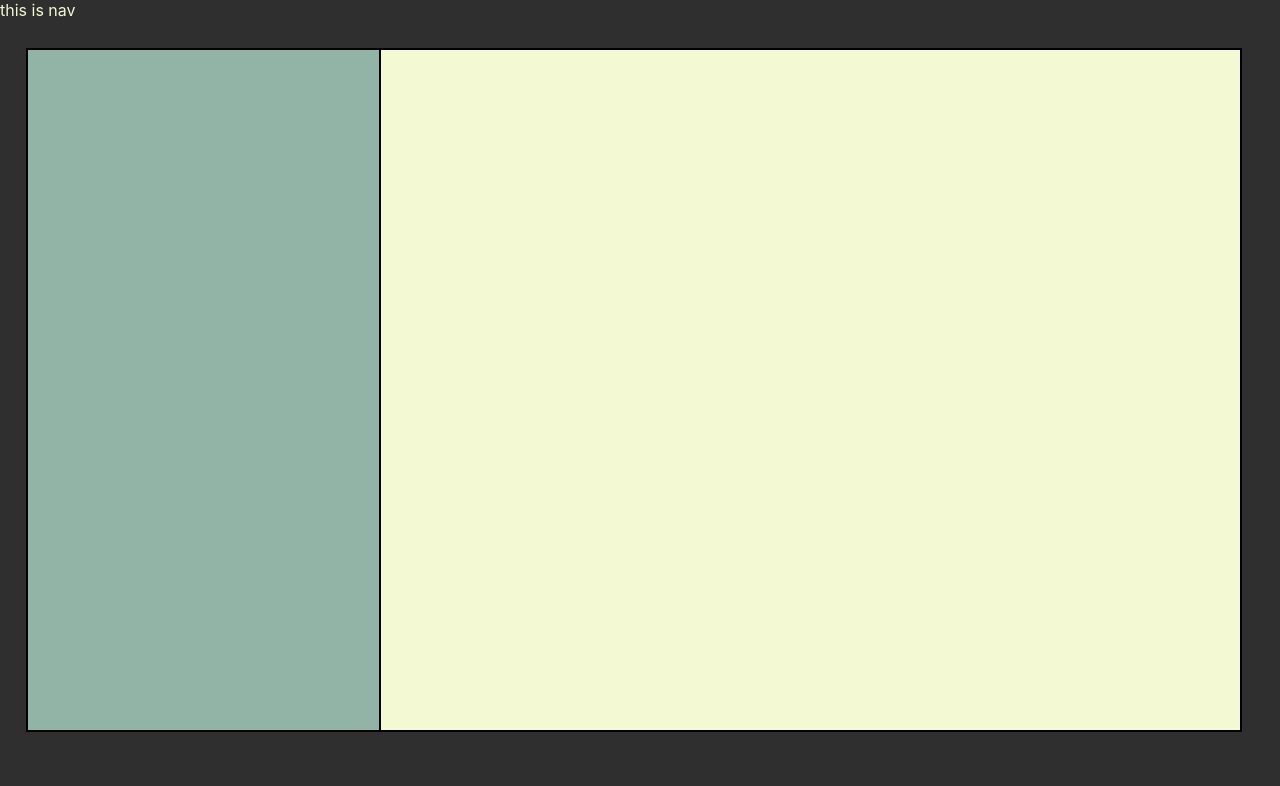
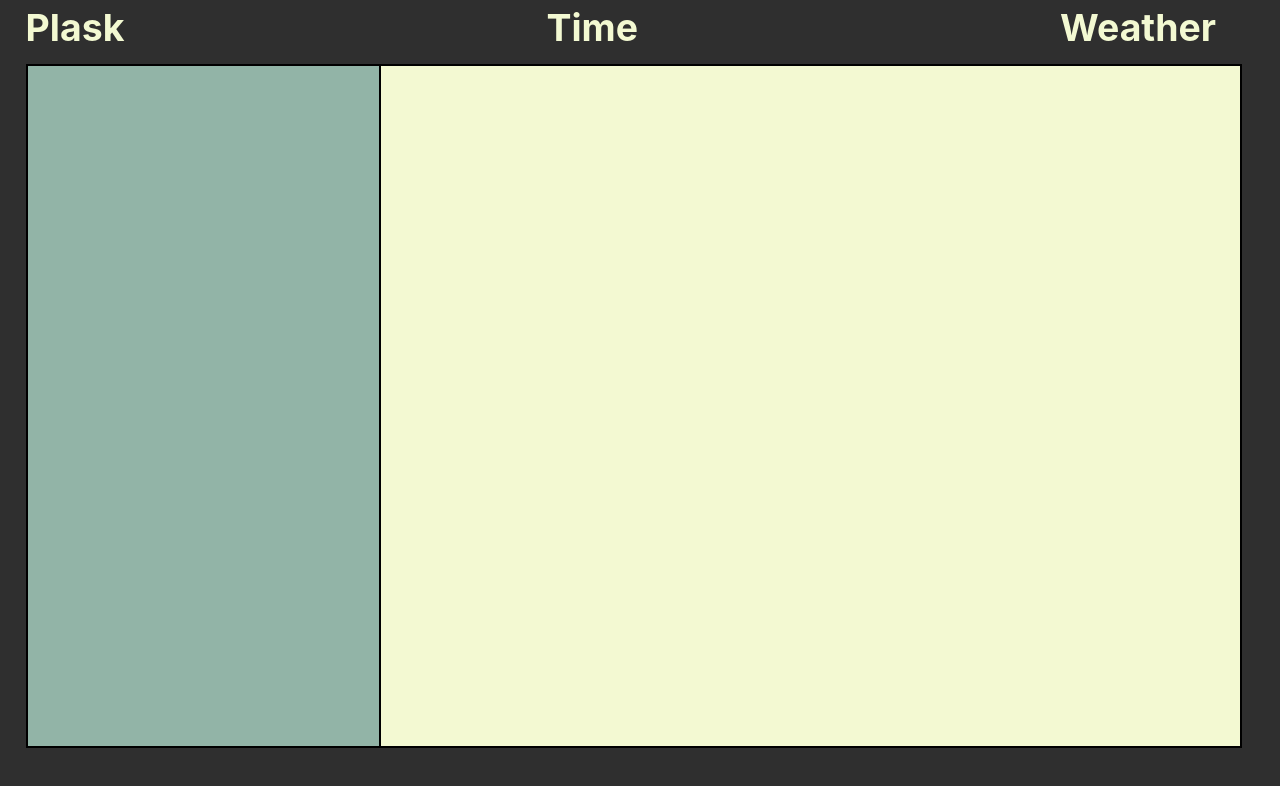
Before and after one commit to n1cerium/plask, a React (Create React App) app: page / in a window 1280 px wide. Shown: the top 786 px of the page. Built offline with nearby package versions, Linux system fonts and the light colour scheme.

Commit message:
nav changes

```diff
--- a/src/Navigation.js
+++ b/src/Navigation.js
@@ -1,3 +1,9 @@
 export default function Navigation() {
-  return <nav id="navigation">this is nav</nav>;
+  return (
+    <nav id="navigation">
+      <h3> Plask </h3>
+      <h3> Time </h3>
+      <h3> Weather</h3>
+    </nav>
+  );
 }
--- a/src/index.css
+++ b/src/index.css
@@ -15,6 +15,12 @@ code {
 }
 #navigation {
   height: 3em;
+  display: flex;
+  justify-content: space-between;
+  margin-left: 2%;
+  margin-right: 5%;
+  font-size: 2em;
+  margin-top: -1em;
 }
 #main-content {
   display: flex;
```
